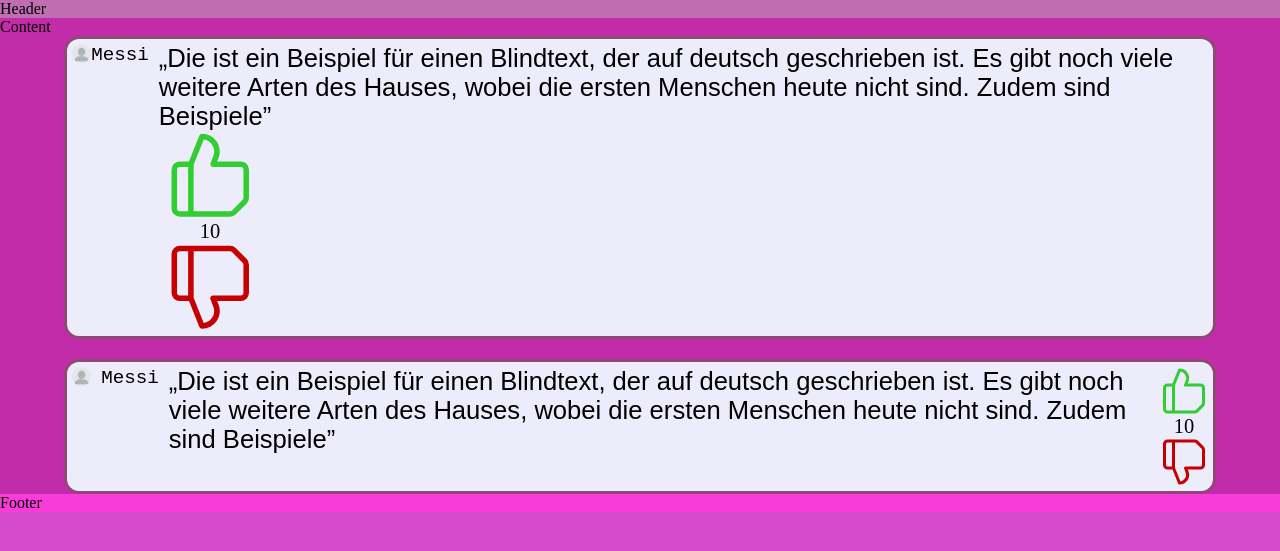
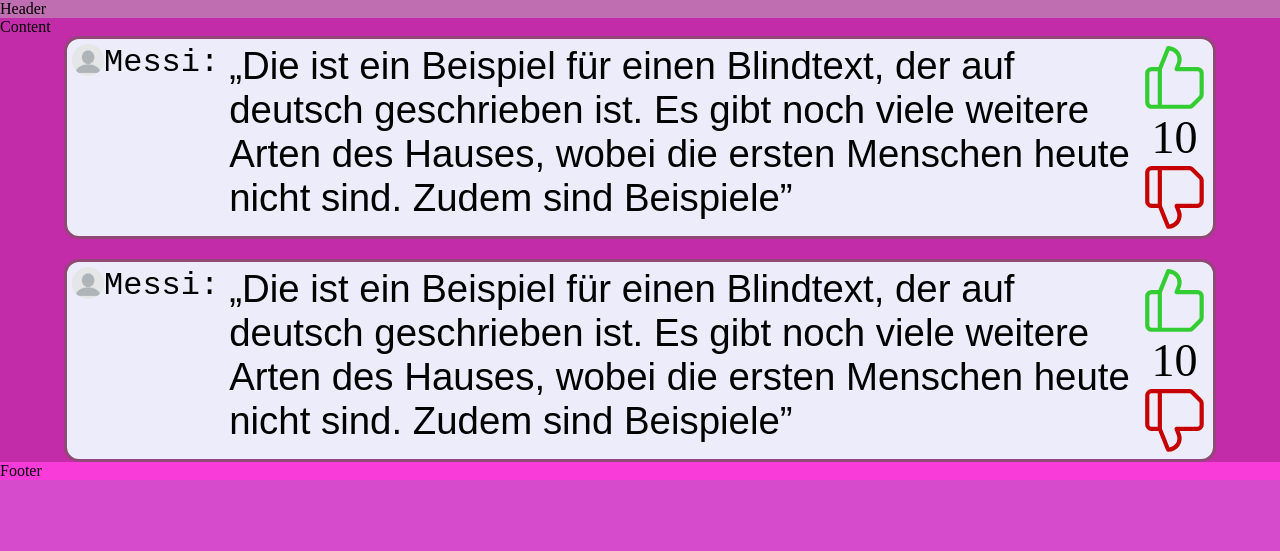
Before and after one commit to Kalbra/Out-of-Context, a Flask app: page / in a window 1280 px wide. Shown: the top 551 px of the page. Run offline with Flask 3, Linux system fonts and the light colour scheme.

Commit message:
Responsive Design is Fresher then je now

```diff
--- a/api/static/style.css
+++ b/api/static/style.css
@@ -56,6 +56,10 @@ html, body {
     font-size: var(--main-comment-author-font-size);
 }
 
+.comment-author::after {
+    content: ':';
+}
+
 
 .comment img {
     width: var(--main-comment-img-width); /* setzt die Breite des Bildes */
@@ -95,7 +99,7 @@ html, body {
     background-color: rgb(248, 59, 217);  /* safe delete */
 }
 
-.comment-container {
+    .comment-container {
         display: flex;
     }
 
@@ -120,17 +124,16 @@ html, body {
         --main-container-padding-inline: 5vw;
         --main-comment-border-radius: 15px;
         --main-commment-padding: 5px;
-        --main-comment-p-font-size: 2vw;
+        --main-comment-p-font-size: 3vw;
         --main-comment-border-line-width: 3px;
-        --main-comment-img-width: 1.5vw;
+        --main-comment-img-width: 2.5vw;
         --main-comment-img-border-radius: 90px;
         --main-comment-p-font-family: Arial, Helvetica, sans-serif;
         --main-commment-author-font-family: 'Courier New', Courier, monospace;
-        --main-comment-author-font-size: 1.5vw;
+        --main-comment-author-font-size: 2.5vw;
         --main-commment-container-gap: 10px;
 
-        --Vote-Div-Width: 8vw;
-
+        --Vote-Div-Width: 18vw;
       }
 }
 
@@ -153,8 +156,25 @@ html, body {
         --main-comment-author-font-size: 2.5vw;
         --main-commment-container-gap: 10px;
 
-        --Vote-Div-Width: 30vw;
+        --Vote-Div-Width: 20vw;
       }
+
+    .comment-container {
+        display: grid;
+        grid-template-columns: repeat(2, 1fr);
+        grid-template-rows: auto auto;
+        gap: 0px;
+    }
+
+    .always-on-top {
+        display: flex;
+        grid-column: span 2;
+    }
+
+    .always-on-bottom {
+        display: flex;
+        grid-column: span 2;
+    }
 }
 
 @media (max-width: 599px) {
@@ -184,7 +204,7 @@ html, body {
         display: grid;
         grid-template-columns: repeat(2, 1fr);
         grid-template-rows: auto auto;
-        gap: 10px;
+        gap: 0px;
     }
 
     .always-on-top {
--- a/api/templates/index.html
+++ b/api/templates/index.html
@@ -22,7 +22,7 @@
                         <p class="comment-author">Messi</p>
                     </div>
 
-                    <div class="always-flex-div">
+                    <div class="always-on-bottom">
                         <p class="comment-text">Die ist ein Beispiel für einen Blindtext, der auf deutsch geschrieben ist. Es gibt noch viele weitere Arten des Hauses, wobei die ersten Menschen heute nicht sind. Zudem sind Beispiele</p>
 
                         <div class="comment-votes">
@@ -41,11 +41,14 @@
             <div class="comment">
                 <div class="comment-container">
 
+                    <div class="always-on-top">
                         <img src="images/blank-profile.webp" class="comment-image">
 
                         <p class="comment-author">Messi</p>
+                    </div>
+
+                    <div class="always-on-bottom">
                         <p class="comment-text">Die ist ein Beispiel für einen Blindtext, der auf deutsch geschrieben ist. Es gibt noch viele weitere Arten des Hauses, wobei die ersten Menschen heute nicht sind. Zudem sind Beispiele</p>
-
 
                         <div class="comment-votes">
                                 <svg style="fill: limegreen;" xmlns="http://www.w3.org/2000/svg" viewBox="0 0 32 32"><path d="M27 11h-8.52L19 9.8A6.42 6.42 0 0 0 13 1a1 1 0 0 0-.93.63L8.32 11H5a3 3 0 0 0-3 3v14a3 3 0 0 0 3 3h18.17a3 3 0 0 0 2.12-.88l3.83-3.83a3 3 0 0 0 .88-2.12V14a3 3 0 0 0-3-3zM4 28V14a1 1 0 0 1 1-1h3v16H5a1 1 0 0 1-1-1zm24-3.83a1 1 0 0 1-.29.71l-3.83 3.83a1.05 1.05 0 0 1-.71.29H10V12.19l3.66-9.14a4.31 4.31 0 0 1 3 1.89 4.38 4.38 0 0 1 .44 4.12l-1 2.57A1 1 0 0 0 17 13h10a1 1 0 0 1 1 1z" data-name="thumb up android app aplication phone"></path></svg>
@@ -53,6 +56,7 @@
                                 <div class="vote-count">10</div>
 
                                 <svg style="fill: #c60000;" xmlns="http://www.w3.org/2000/svg" viewBox="0 0 32 32"><path d="m29.12 5.71-3.83-3.83A3 3 0 0 0 23.17 1H5a3 3 0 0 0-3 3v14a3 3 0 0 0 3 3h3.32l3.75 9.37A1 1 0 0 0 13 31a6.42 6.42 0 0 0 6-8.8l-.52-1.2H27a3 3 0 0 0 3-3V7.83a3 3 0 0 0-.88-2.12zM4 18V4a1 1 0 0 1 1-1h3v16H5a1 1 0 0 1-1-1zm24 0a1 1 0 0 1-1 1H17a1 1 0 0 0-.93 1.37l1 2.57a4.38 4.38 0 0 1-.44 4.12 4.31 4.31 0 0 1-3 1.89L10 19.81V3h13.17a1 1 0 0 1 .71.29l3.83 3.83a1 1 0 0 1 .29.71z" data-name="thumb down android app aplication phone"></path></svg>
+                        </div>
                     </div>
 
                 </div>
```
Lines whose indentation alone changed are shown as unchanged.
